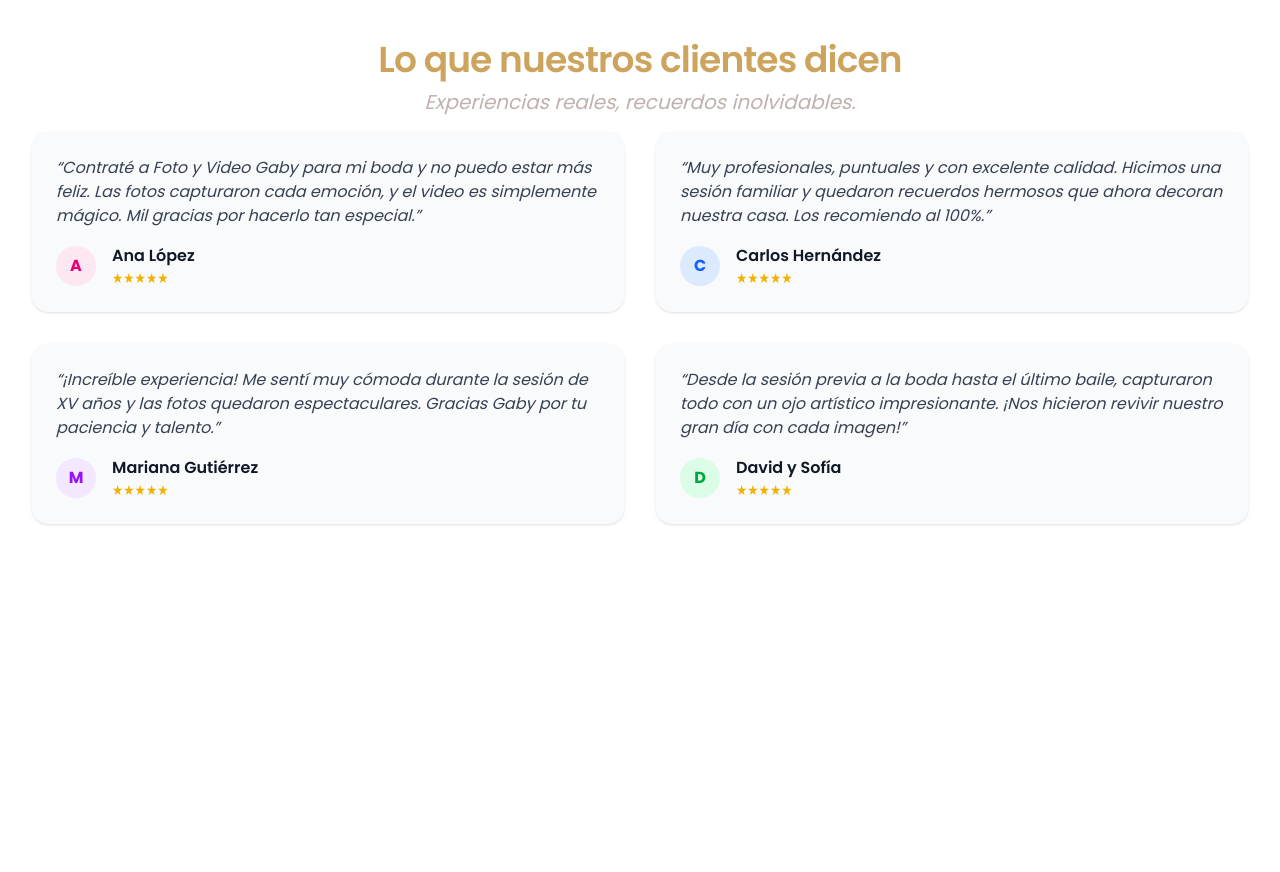
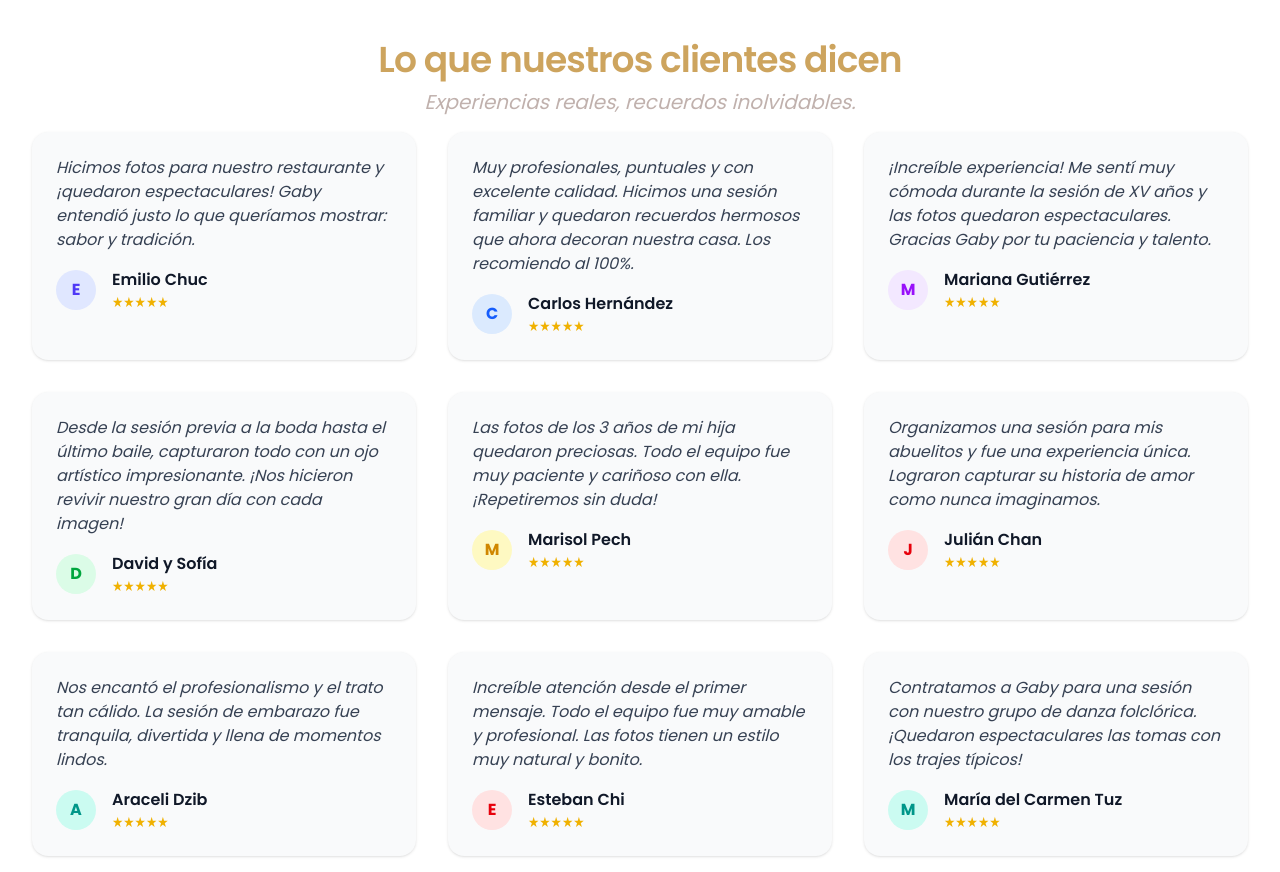
Before and after one commit to AlexisKcc8/proyecto-foto-y-video-gaby, an Astro site: page / in a window 1280 px wide. Shown: the part 3980-4852 px from the top of the page. Before the commit the page ends 4520 px from the top, so only its background shows below. Built offline with nearby package versions, Linux system fonts and the light colour scheme; Astro itself is replaced by a stand-in of ours.

Commit message:
feat: add testimonials data and update Testimonials component to utilize dynamic content

```diff
--- a/src/components/sections/Testimonials.astro
+++ b/src/components/sections/Testimonials.astro
@@ -1,5 +1,6 @@
 ---
-
+import { testimonials } from "@data/dataTestimonial";
+import { twMerge } from "tailwind-merge";
 ---
 
 <section class="bg-white relative p-4 sm:px-6 lg:px-8" id="testimonios">
@@ -13,86 +14,38 @@
     <p class="text-base text-cinnamon italic mb-4 laptop:text-xl">
       Experiencias reales, recuerdos inolvidables.
     </p>
-    <div class="grid gap-8 lg:grid-cols-2">
-      <!-- Testimonio 1 -->
-      <div class="bg-gray-50 p-6 rounded-2xl shadow-sm text-left">
-        <p class="text-gray-700 italic mb-4">
-          “Contraté a Foto y Video Gaby para mi boda y no puedo estar más feliz.
-          Las fotos capturaron cada emoción, y el video es simplemente mágico.
-          Mil gracias por hacerlo tan especial.”
-        </p>
+    <div class="grid gap-8 tablet:grid-cols-2 laptop:grid-cols-3">
+      {
+        testimonials !== null ? (
+          testimonials.map((testimonial) => (
+            <div
+              class="bg-gray-50 p-6 rounded-2xl shadow-sm text-left"
+              class:list={{
+                "hidden laptop:block": !testimonial.mobileOnly,
+              }}
+            >
+              <p class="text-gray-700 italic mb-4">{testimonial.quote}</p>
               <div class="flex items-center gap-4">
                 <div
-            class="bg-pink-100 text-pink-600 rounded-full w-10 h-10 flex items-center justify-center font-bold"
+                  class={twMerge(
+                    "rounded-full w-10 h-10 flex items-center justify-center font-bold",
+                    testimonial.bgColor,
+                    testimonial.textColor
+                  )}
                 >
-            A
+                  {testimonial.initial}
                 </div>
                 <div>
-            <p class="font-semibold text-gray-900">Ana López</p>
+                  <p class="font-semibold text-gray-900">{testimonial.name}</p>
                   <p class="text-sm text-yellow-500">★★★★★</p>
                 </div>
               </div>
             </div>
-
-      <!-- Testimonio 2 -->
-      <div class="bg-gray-50 p-6 rounded-2xl shadow-sm text-left">
-        <p class="text-gray-700 italic mb-4">
-          “Muy profesionales, puntuales y con excelente calidad. Hicimos una
-          sesión familiar y quedaron recuerdos hermosos que ahora decoran
-          nuestra casa. Los recomiendo al 100%.”
-        </p>
-        <div class="flex items-center gap-4">
-          <div
-            class="bg-blue-100 text-blue-600 rounded-full w-10 h-10 flex items-center justify-center font-bold"
-          >
-            C
-          </div>
-          <div>
-            <p class="font-semibold text-gray-900">Carlos Hernández</p>
-            <p class="text-sm text-yellow-500">★★★★★</p>
-          </div>
-        </div>
-      </div>
-
-      <!-- Testimonio 3 -->
-      <div class="bg-gray-50 p-6 rounded-2xl shadow-sm text-left">
-        <p class="text-gray-700 italic mb-4">
-          “¡Increíble experiencia! Me sentí muy cómoda durante la sesión de XV
-          años y las fotos quedaron espectaculares. Gracias Gaby por tu
-          paciencia y talento.”
-        </p>
-        <div class="flex items-center gap-4">
-          <div
-            class="bg-purple-100 text-purple-600 rounded-full w-10 h-10 flex items-center justify-center font-bold"
-          >
-            M
-          </div>
-          <div>
-            <p class="font-semibold text-gray-900">Mariana Gutiérrez</p>
-            <p class="text-sm text-yellow-500">★★★★★</p>
-          </div>
-        </div>
-      </div>
-
-      <!-- Testimonio 4 -->
-      <div class="bg-gray-50 p-6 rounded-2xl shadow-sm text-left">
-        <p class="text-gray-700 italic mb-4">
-          “Desde la sesión previa a la boda hasta el último baile, capturaron
-          todo con un ojo artístico impresionante. ¡Nos hicieron revivir nuestro
-          gran día con cada imagen!”
-        </p>
-        <div class="flex items-center gap-4">
-          <div
-            class="bg-green-100 text-green-600 rounded-full w-10 h-10 flex items-center justify-center font-bold"
-          >
-            D
-          </div>
-          <div>
-            <p class="font-semibold text-gray-900">David y Sofía</p>
-            <p class="text-sm text-yellow-500">★★★★★</p>
-          </div>
-        </div>
-      </div>
+          ))
+        ) : (
+          <p>no funciona</p>
+        )
+      }
     </div>
   </div>
 </section>
--- /dev/null
+++ b/src/data/dataTestimonial.js
@@ -0,0 +1,80 @@
+export const testimonials = [
+  {
+    quote:
+      "Hicimos fotos para nuestro restaurante y ¡quedaron espectaculares! Gaby entendió justo lo que queríamos mostrar: sabor y tradición.",
+    name: "Emilio Chuc",
+    initial: "E",
+    bgColor: "bg-indigo-100",
+    textColor: "text-indigo-600",
+    mobileOnly: true,
+  },
+  {
+    quote:
+      "Muy profesionales, puntuales y con excelente calidad. Hicimos una sesión familiar y quedaron recuerdos hermosos que ahora decoran nuestra casa. Los recomiendo al 100%.",
+    name: "Carlos Hernández",
+    initial: "C",
+    bgColor: "bg-blue-100",
+    textColor: "text-blue-600",
+    mobileOnly: true,
+  },
+  {
+    quote:
+      "¡Increíble experiencia! Me sentí muy cómoda durante la sesión de XV años y las fotos quedaron espectaculares. Gracias Gaby por tu paciencia y talento.",
+    name: "Mariana Gutiérrez",
+    initial: "M",
+    bgColor: "bg-purple-100",
+    textColor: "text-purple-600",
+    mobileOnly: true,
+  },
+  {
+    quote:
+      "Desde la sesión previa a la boda hasta el último baile, capturaron todo con un ojo artístico impresionante. ¡Nos hicieron revivir nuestro gran día con cada imagen!",
+    name: "David y Sofía",
+    initial: "D",
+    bgColor: "bg-green-100",
+    textColor: "text-green-600",
+    mobileOnly: true,
+  },
+  {
+    quote:
+      "Las fotos de los 3 años de mi hija quedaron preciosas. Todo el equipo fue muy paciente y cariñoso con ella. ¡Repetiremos sin duda!",
+    name: "Marisol Pech",
+    initial: "M",
+    bgColor: "bg-yellow-100",
+    textColor: "text-yellow-600",
+    mobileOnly: true,
+  },
+  {
+    quote:
+      "Organizamos una sesión para mis abuelitos y fue una experiencia única. Lograron capturar su historia de amor como nunca imaginamos.",
+    name: "Julián Chan",
+    initial: "J",
+    bgColor: "bg-red-100",
+    textColor: "text-red-600",
+    mobileOnly: true,
+  },
+  {
+    quote:
+      "Nos encantó el profesionalismo y el trato tan cálido. La sesión de embarazo fue tranquila, divertida y llena de momentos lindos.",
+    name: "Araceli Dzib",
+    initial: "A",
+    bgColor: "bg-teal-100",
+    textColor: "text-teal-600",
+  },
+  {
+    quote:
+      "Increíble atención desde el primer mensaje. Todo el equipo fue muy amable y profesional. Las fotos tienen un estilo muy natural y bonito.",
+    name: "Esteban Chi",
+    initial: "E",
+    bgColor: "bg-red-100",
+    textColor: "text-red-600",
+  },
+  {
+    quote:
+      "Contratamos a Gaby para una sesión con nuestro grupo de danza folclórica. ¡Quedaron espectaculares las tomas con los trajes típicos!",
+    name: "María del Carmen Tuz",
+    initial: "M",
+    bgColor: "bg-teal-100",
+    textColor: "text-teal-600",
+  },
+];
```
Lines whose indentation alone changed are shown as unchanged.
